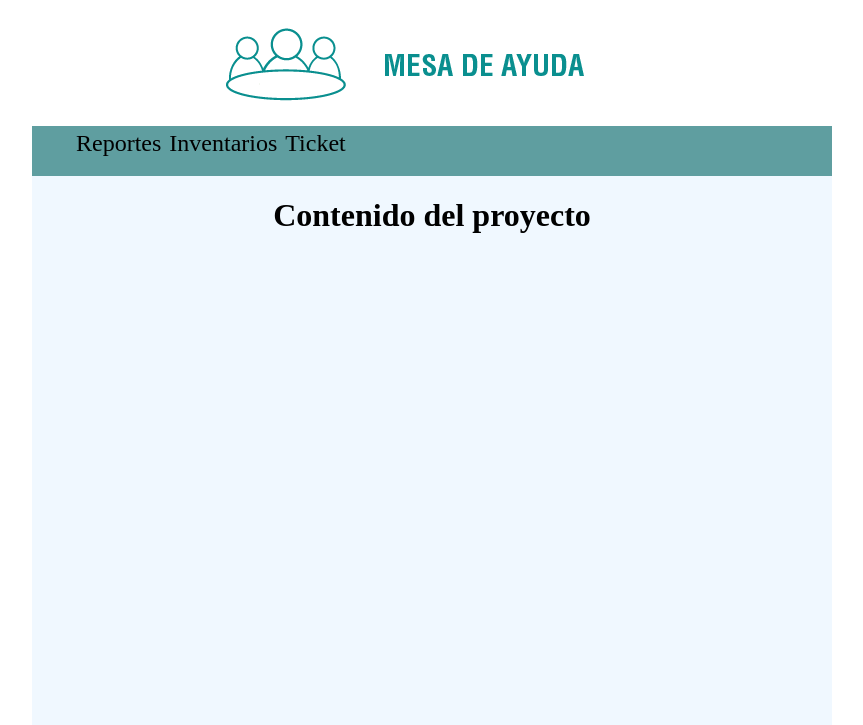
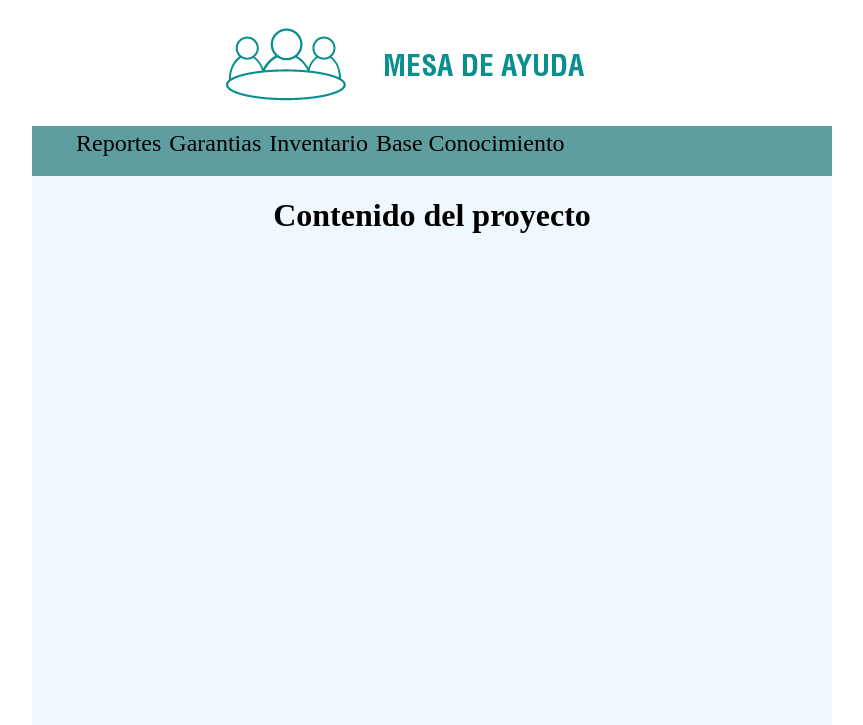
Before and after one commit to ADSI-751314/HelpDesk, a PHP site: page / in a window 1280 px wide. Shown: the top 725 px of the page, without its empty margins (208-1071 px from the left). Run offline with PHP 8.4, Linux system fonts and the light colour scheme.

Commit message:
Actualizacion de formularios & Vinculacion formularios se actualizan los nombres de los formularios y se vinculan los formularios en la pagina principal

```diff
--- a/index.php
+++ b/index.php
@@ -20,16 +20,21 @@
             <div class="menu">
                 <nav>
                     <ul>
-                        <li><a href="">Reportes</a></li>
-                        <li><a href="">Inventarios</a></li>
-                        <li><a href="">Ticket</a></li>
+                        <li><a href="view/forms/frm_reportes.php">Reportes</a></li>
+                        <li><a href="view/forms/frm_garantias.php">Garantias</a></li>
+                        <li><a href="view/forms/frm_inventario_tecnologico.php">Inventario</a></li>
+                        <li><a href="view/forms/frm_base_conocimiento.php">Base Conocimiento</a></li>
                     </ul>
                 </nav>
 
             </div>
             <h1>Contenido del proyecto</h1>
+            <?php
+            // mensaje de prueba para visualizar la vinculacion con la base de datos
+            require_once 'model/conexion_class.php';
+            $conexion = new conexion_class();
+            $conexion->conexion();
+            ?>
         </div>
-        <?php
-        ?>
     </body>
 </html>
--- a/model/constants.php
+++ b/model/constants.php
@@ -2,7 +2,7 @@
 
 define ("HOST","localhost");
 define ("USER","root");
-define ("PASSWORD","");
+define ("PASSWORD","root");
 define ("DATABASE","helpdesk");
 define ("PORT","3306");
 
```
Also changed, not shown: view/forms/frm_base_conocimiento.php (renamed from view/forms/frm_Base_Conocimiento.php), view/forms/frm_inventario_tecnologico.php (renamed from view/forms/frm_Inventario_tecnologico.php).
